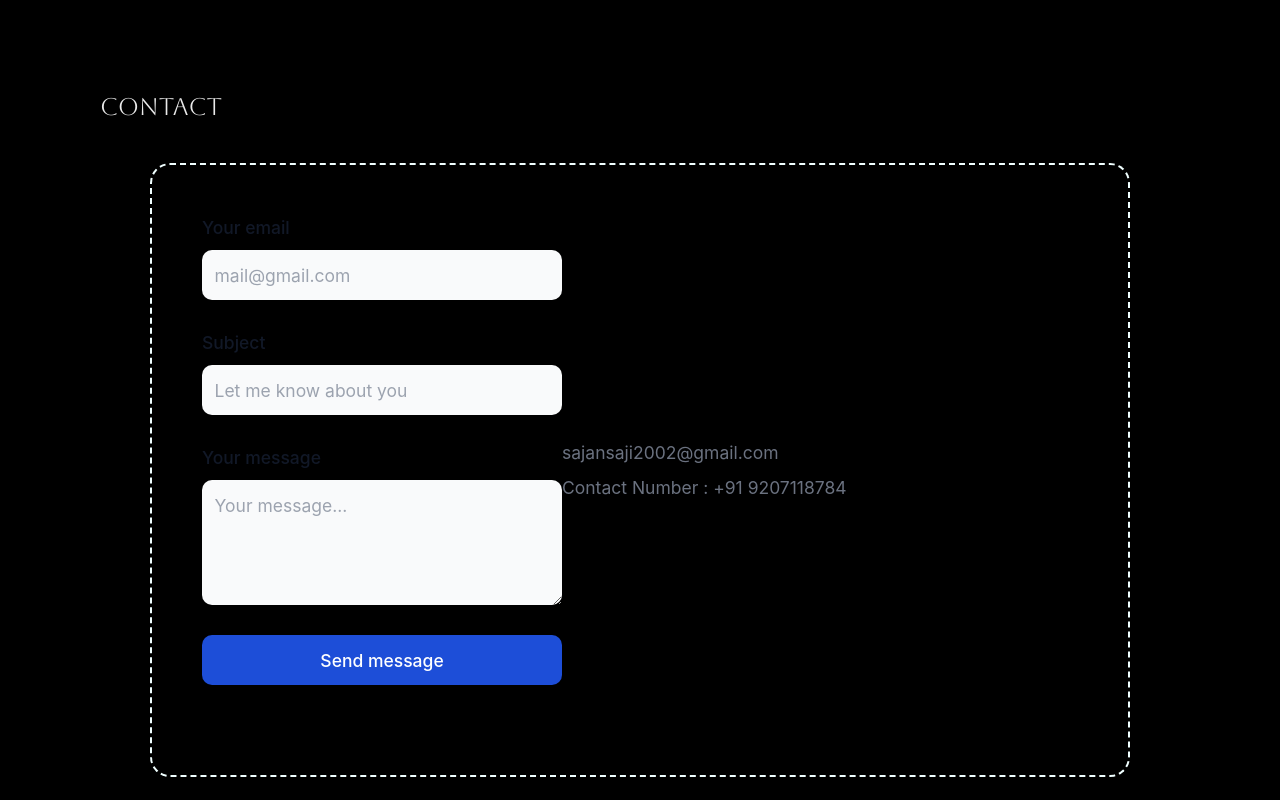
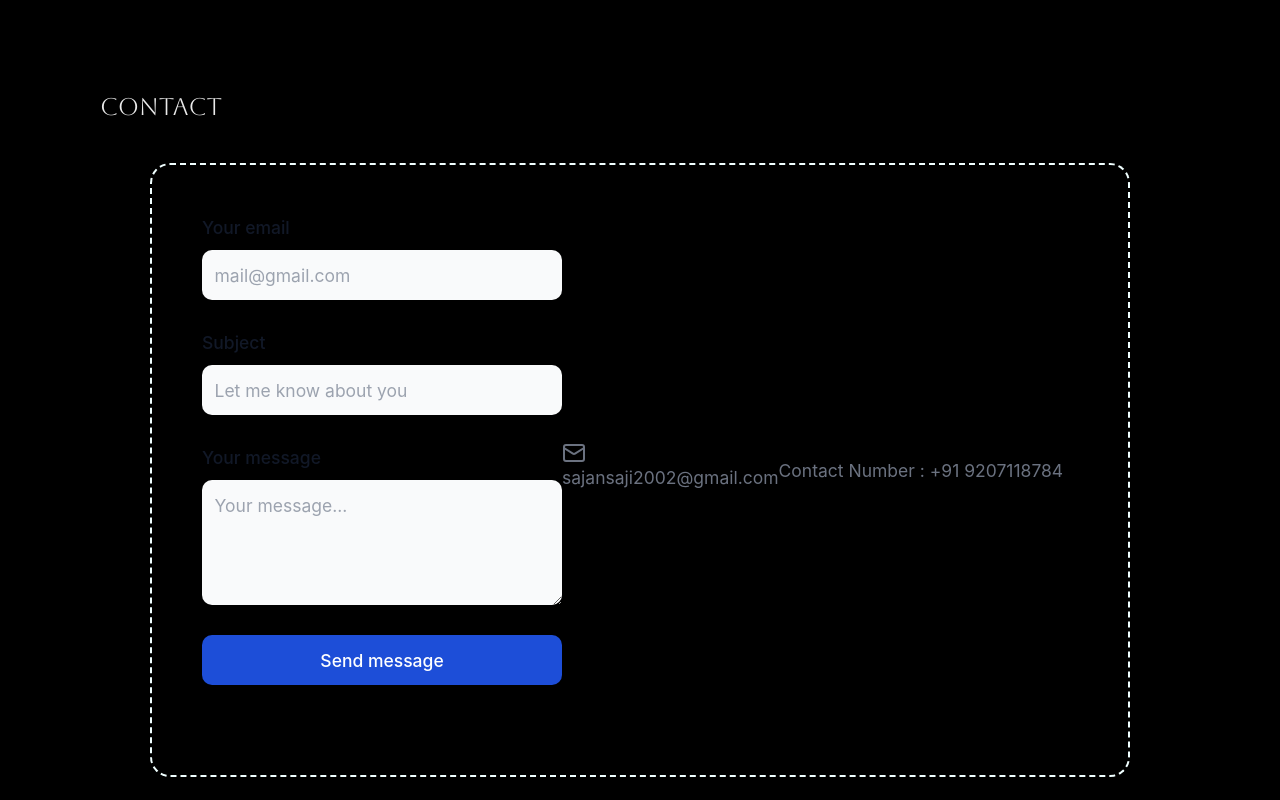
Before and after one commit to sajansaji/portfolio-me, a React (Vite) app: page / in a window 1280 px wide. Shown: the part 2780-3580 px from the top of the page. Built offline with nearby package versions, Linux system fonts and the light colour scheme.

Commit message:
Update Contact.jsx

```diff
--- a/src/pages/home/Contact.jsx
+++ b/src/pages/home/Contact.jsx
@@ -1,6 +1,6 @@
 import React from 'react'
 import '@/assets/css/contact.css'
-// import TextField from '@mui/material/TextField';
+import { Mail } from 'lucide-react';
 
 const Contact = () => {
   return (
@@ -27,9 +27,11 @@ const Contact = () => {
       </div>
       <button type="submit" className="text-white bg-blue-700 hover:bg-blue-800 w-full focus:ring-4 focus:ring-blue-300 font-medium rounded-lg text-sm px-5 py-2.5 mb-2 dark:bg-blue-600 dark:hover:bg-blue-700 focus:outline-none dark:focus:ring-blue-800 block">Send message</button>
    </form>
-   <div className=' items-center content-center '>
+   <div className=' items-center content-center  flex  '>
    <p className="mb-2 text-sm text-gray-500 dark:text-gray-400">
-      <a href="mailto:sajansaji2002@gmail.com" className="hover:underline">sajansaji2002@gmail.com</a>
+      <a href="mailto:sajansaji2002@gmail.com" className="hover:underline">
+      <Mail />
+        sajansaji2002@gmail.com</a>
    </p>
    <p className="text-sm text-gray-500 dark:text-gray-400">Contact Number :
       <a href="#" className="hover:underline"> +91 9207118784</a>
```
